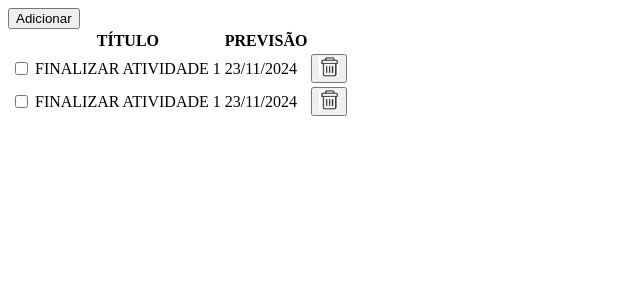
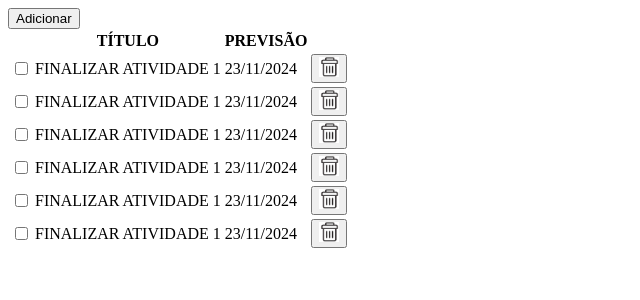
Before and after one commit to brunongomes/app-do-zero-pdi, an Angular app: page / in a window 1280 px wide. Shown: the top 300 px of the page, without its empty margins (0-640 px from the left). Built offline with nearby package versions, Linux system fonts and the light colour scheme.

Commit message:
feat: add and remove tasks

```diff
--- a/src/app/components/task-list/task-list.component.html
+++ b/src/app/components/task-list/task-list.component.html
@@ -1,5 +1,5 @@
 <div class="container">
-    <button>Adicionar</button>
+    <button (click)="addTask()">Adicionar</button>
     <table>
         <thead>
           <tr>
@@ -10,22 +10,12 @@
           </tr>
         </thead>
         <tbody>
-          <tr>
+          <tr *ngFor="let tarefa of tarefas; let i = index">
             <td><input type="checkbox"></td>
-            <td>FINALIZAR ATIVIDADE 1</td>
-            <td>23/11/2024</td>
+            <td>{{ tarefa.titulo }}</td>
+            <td>{{ tarefa.previsao }}</td>
             <td>
-                <button>
-                    <img src="assets/icons/btn_delete.png" alt="Deletar" width="20" height="20">
-                </button>
-            </td>
-          </tr>
-          <tr>
-            <td><input type="checkbox"></td>
-            <td>FINALIZAR ATIVIDADE 1</td>
-            <td>23/11/2024</td>
-            <td>
-                <button>
+                <button (click)="removeTask(i)">
                     <img src="assets/icons/btn_delete.png" alt="Deletar" width="20" height="20">
                 </button>
             </td>
--- a/src/app/components/task-list/task-list.component.ts
+++ b/src/app/components/task-list/task-list.component.ts
@@ -1,12 +1,30 @@
+import { NgFor } from '@angular/common';
 import { Component } from '@angular/core';
 
 @Component({
   selector: 'app-task-list',
   standalone: true,
-  imports: [],
+  imports: [
+    NgFor
+  ],
   templateUrl: './task-list.component.html',
   styleUrl: './task-list.component.css'
 })
 export class TaskListComponent {
+  tarefas = [
+    { titulo: 'FINALIZAR ATIVIDADE 1', previsao: '23/11/2024' },
+    { titulo: 'FINALIZAR ATIVIDADE 1', previsao: '23/11/2024' },
+    { titulo: 'FINALIZAR ATIVIDADE 1', previsao: '23/11/2024' },
+    { titulo: 'FINALIZAR ATIVIDADE 1', previsao: '23/11/2024' },
+    { titulo: 'FINALIZAR ATIVIDADE 1', previsao: '23/11/2024' },
+    { titulo: 'FINALIZAR ATIVIDADE 1', previsao: '23/11/2024' },
+  ]
 
+  addTask() {
+    this.tarefas.push({ titulo: 'FINALIZAR ATIVIDADE 1', previsao: '23/11/2024' });
+  }
+
+  removeTask(index: number) {
+    this.tarefas.splice(index, 1);
+  }
 }
```
